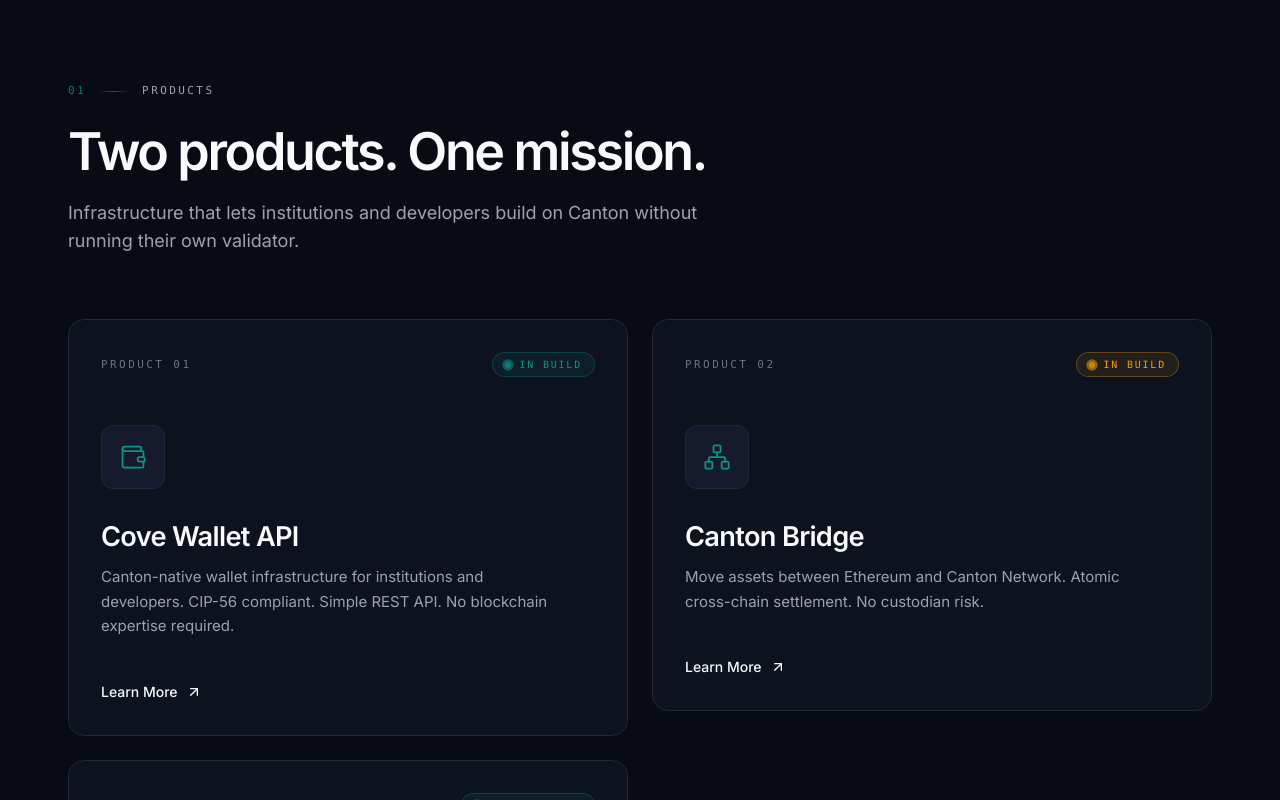
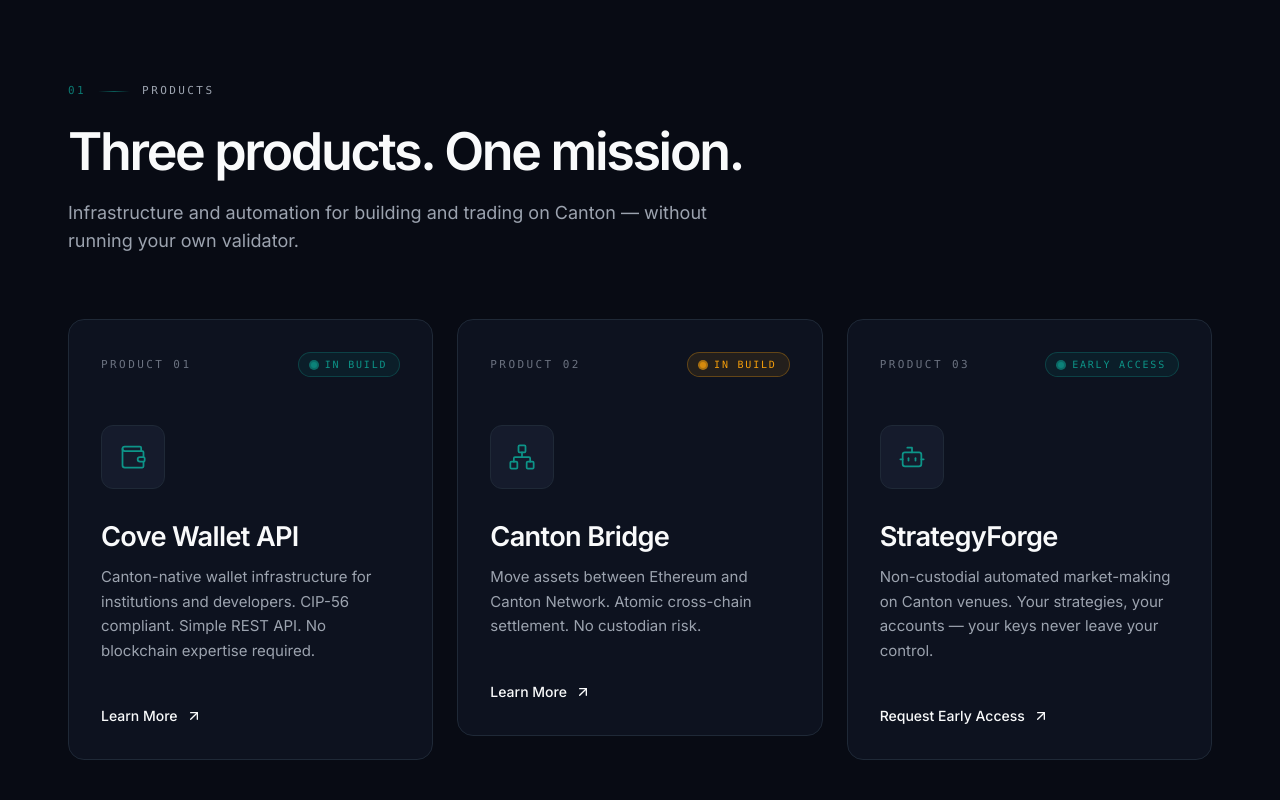
Before and after one commit to Qasara-Labs-Pvt-Ltd/qasara-website, a Next.js app: page / in a window 1280 px wide. Shown: the part 820-1620 px from the top of the page. Built offline with nearby package versions, Linux system fonts and the light colour scheme.

Commit message:
fix: home products header 'Three products' + 3-col grid at lg (StrategyForge card added)

```diff
--- a/app/page.tsx
+++ b/app/page.tsx
@@ -55,11 +55,11 @@
           <SectionHeader
             index="01"
             eyebrow="Products"
-            title="Two products. One mission."
-            description="Infrastructure that lets institutions and developers build on Canton without running their own validator."
+            title="Three products. One mission."
+            description="Infrastructure and automation for building and trading on Canton — without running your own validator."
           />
 
-          <div className="mt-16 grid gap-6 md:grid-cols-2">
+          <div className="mt-16 grid gap-6 md:grid-cols-2 lg:grid-cols-3">
             <Reveal index={0}>
               <ProductCard
                 index="Product 01"
```
